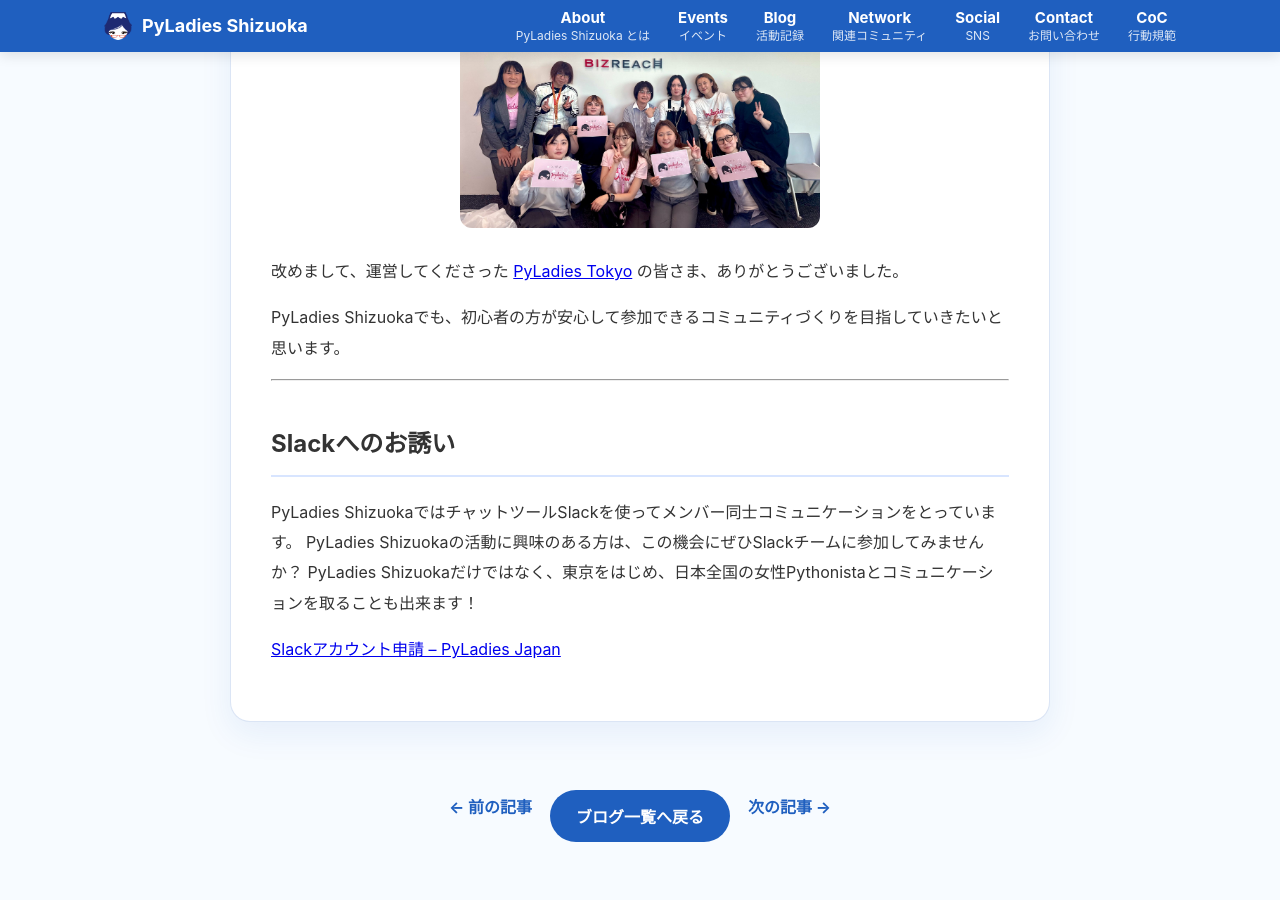
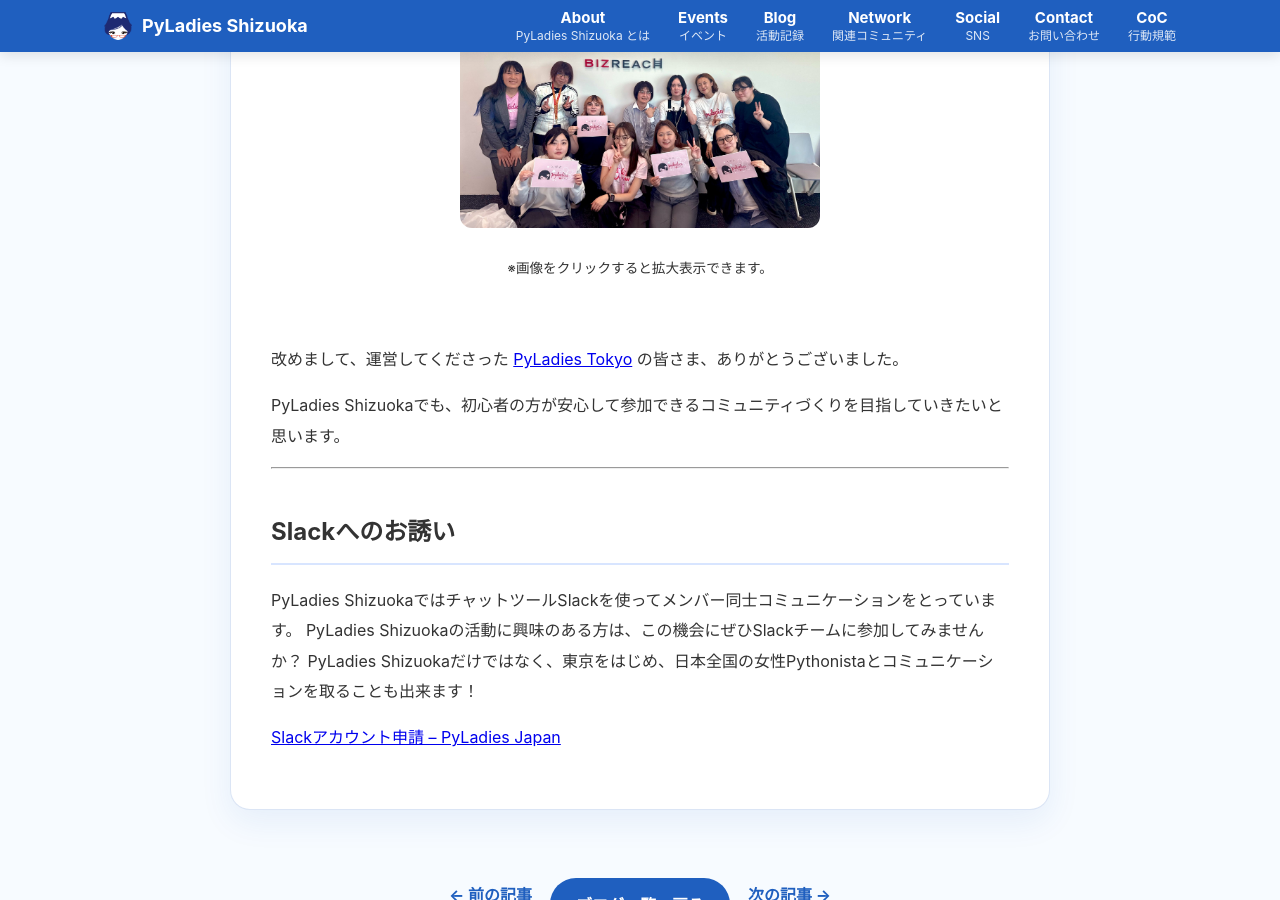
Before and after one commit to PyLadiesShizuoka/pyladiesshizuoka.github.io, a Jekyll site: the page built from _posts/2026-04-29-PyLadiesTokyo-meetup.md, in a window 1280 px wide and 900 px high, scrolled down 1516 px. Built offline with Jekyll 4.4.1, drawn with Linux system fonts in a browser that asks for light colours.

Commit message:
Add image and acknowledgment to PyLadies Tokyo meetup post

```diff
--- a/_posts/2026-04-29-PyLadiesTokyo-meetup.md
+++ b/_posts/2026-04-29-PyLadiesTokyo-meetup.md
@@ -28,6 +28,8 @@
 運営の細かな工夫については、懇親会の時間にスタッフの皆さんへ直接お話を伺うこともできました。実際に運営されている方々のお話はとても参考になり、多くの学びを得ることができました。
 
 ![PyLadies Tokyo入学式の様子](/images/blog/20260427.png)
+<p style="text-align: center; font-size: 0.85em;">※画像をクリックすると拡大表示できます。</p>
+<br>
 
 改めまして、運営してくださった [PyLadies Tokyo](https://pyladies-tokyo.connpass.com/) の皆さま、ありがとうございました。
 
```
